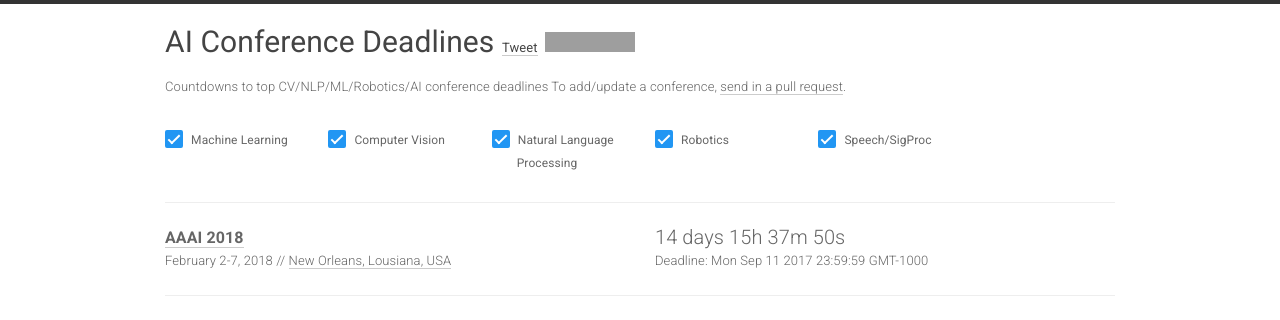
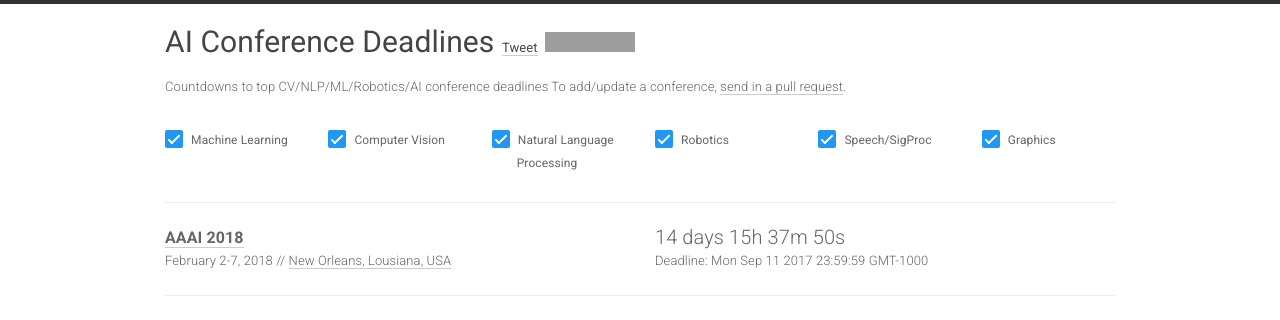
Before and after one commit to paperswithcode/ai-deadlines, a Jekyll site: the page built from index.html, in a window 1280 px wide and 900 px high. Shown: the top 320 px of the window. Built offline with Jekyll 4.4.1, drawn with Linux system fonts in a browser that asks for light colours; nearby versions of some CDN libraries; comment, search, counter and statistics services are not loaded; grey boxes are pictures that could not be loaded.

Commit message:
Update types.yml
added graphics

```diff
--- a/_data/types.yml
+++ b/_data/types.yml
@@ -9,3 +9,5 @@
   sub: RO
 - name: Speech/SigProc
   sub: SP
+- name: Graphics
+  sub: GR
```
